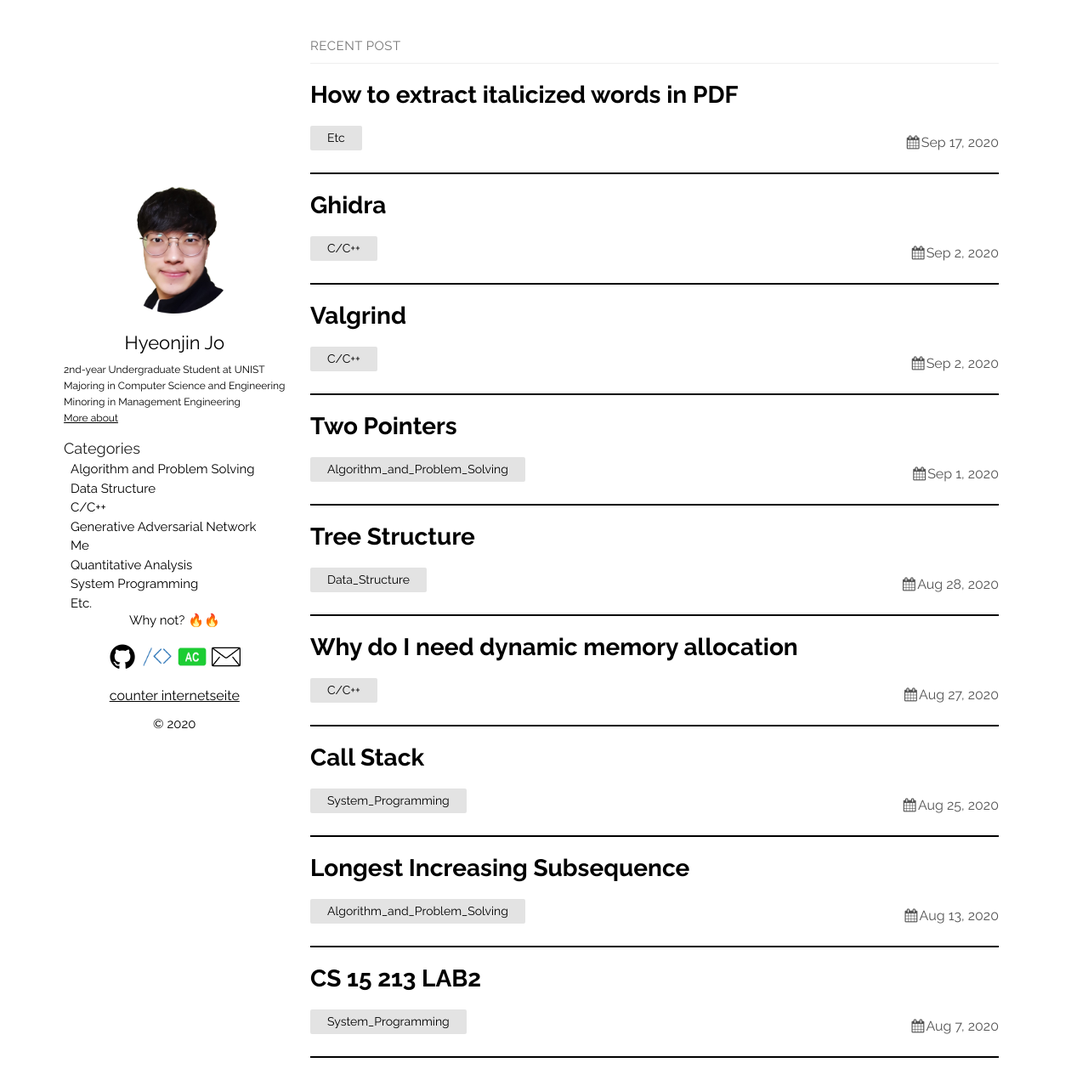
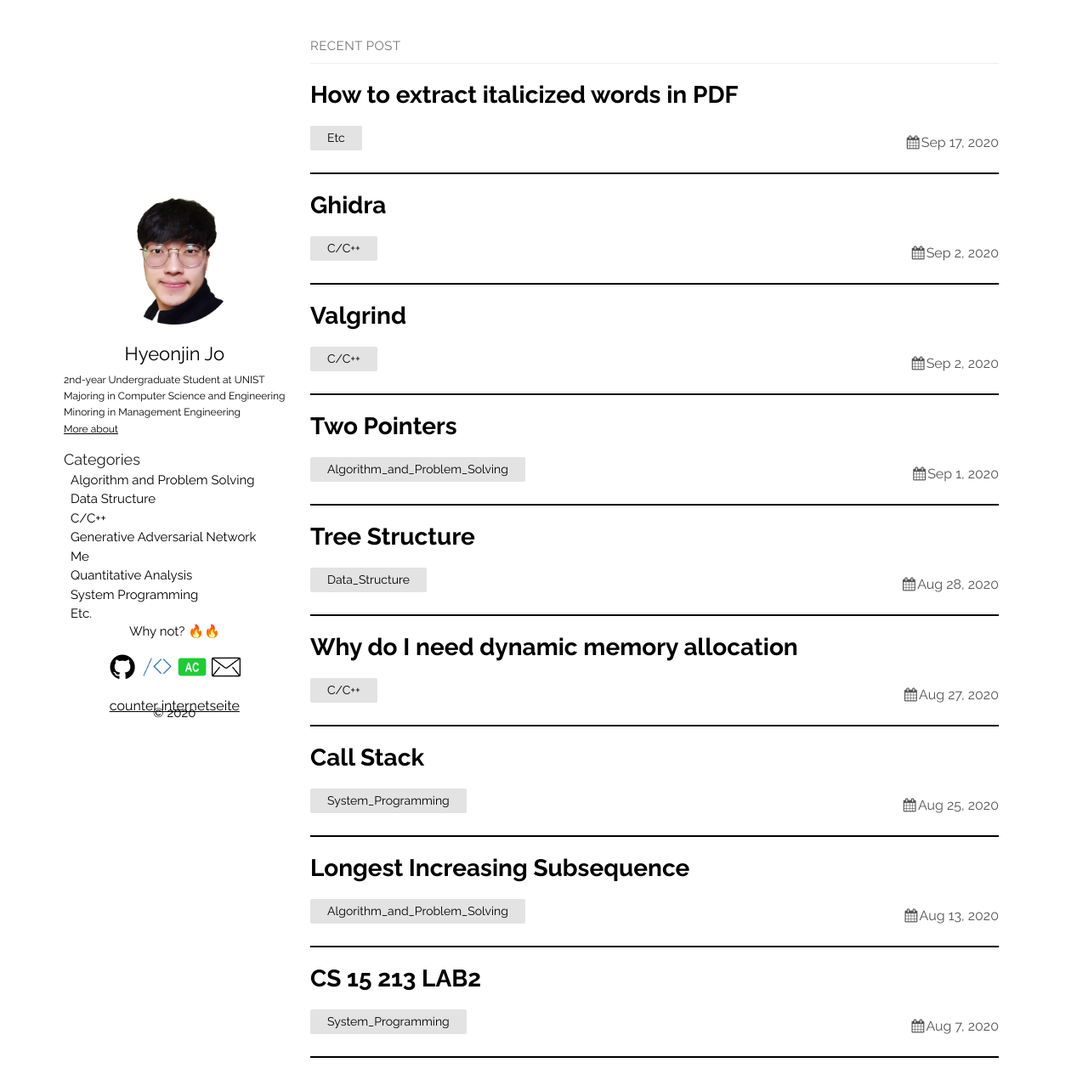
Before and after one commit to thinkin9/thinkin9.github.io, a Jekyll site: the page built from index.md, in a window 1280 px wide and 1290 px high. Shown: the top 1284 px of the window at 85% size. Built offline with Jekyll 4.4.1, drawn with Linux system fonts in a browser that asks for light colours; a script that is not in the unit is left out.

Commit message:
20200929

```diff
--- a/_layouts/default.html
+++ b/_layouts/default.html
@@ -130,9 +130,10 @@
           </li>
         </a>
       </ul>
-      <script type="text/javascript" src="https://www.counters-free.net/count/7k3x"></script><br>
+      <br>
+      <script type="text/javascript" src="https://www.counters-free.net/count/7k3x"></script>
       <a href='http://www.counter-zaehler.de'>counter internetseite</a> <script type='text/javascript' src='https://whomania.com/ctr?id=b5137b97cfccad315c71f1f83d3650052cdf2f2a'></script>
-      <p style="font-size: 15px;">&copy; {{ "now" | date: "%Y" }}</p>
+      <p style="font-size: 15px; margin-top: -10px;">&copy; {{ "now" | date: "%Y" }}</p>
     </section>
     <section class="content">
       {{ content }}
```
